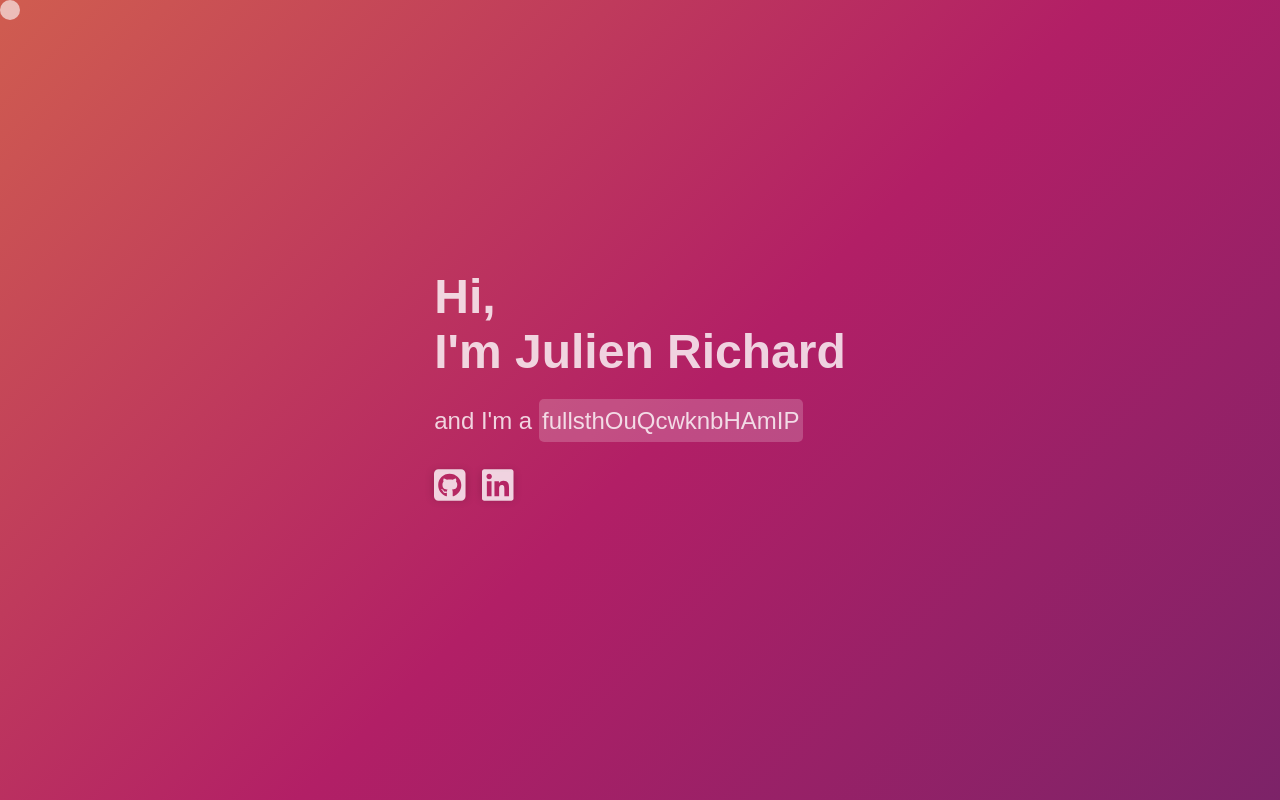
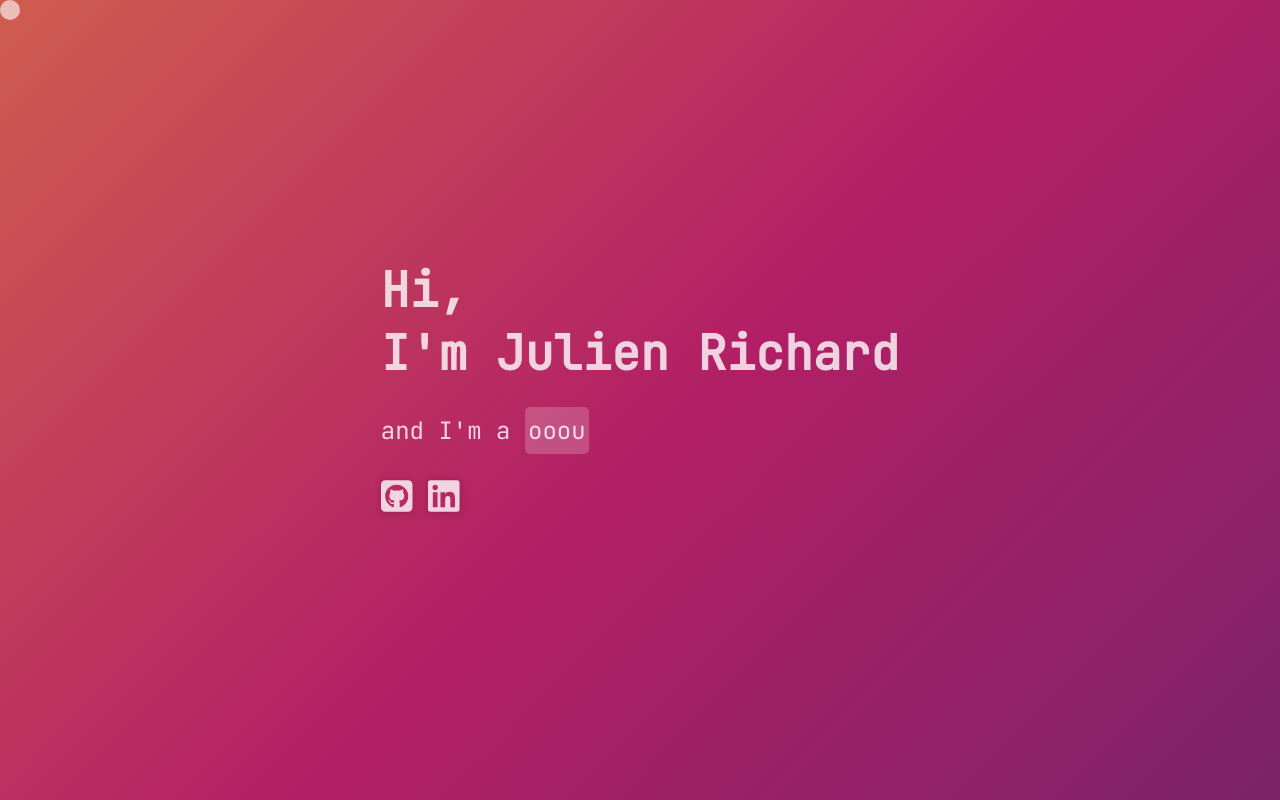
Before and after one commit to jurichar/portfolio, a React (Vite) app: page / in a window 1280 px wide. Built offline with nearby package versions, Linux system fonts and the light colour scheme.

Commit message:
nice render

```diff
--- a/index.html
+++ b/index.html
@@ -2,6 +2,9 @@
 <html lang="en">
   <head>
     <meta charset="UTF-8" />
+    <style>
+      @import url("https://fonts.googleapis.com/css2?family=JetBrains+Mono&display=swap");
+    </style>
     <link rel="icon" type="image/svg+xml" href="/vite.svg" />
     <meta name="viewport" content="width=device-width, initial-scale=1.0" />
     <title>jurichar</title>
--- a/src/_variables.scss
+++ b/src/_variables.scss
@@ -8,7 +8,7 @@ $font-color: rgba(255, 255, 255, 0.8);
 $primary-color-hovered: lighten($primary-color, 10%);
 $font-color-hovered: $primary-color;
 
-$base-font: "Luminari", fantasy;
+$base-font: "JetBrains Mono", monospace;
 $base-font-size: 16px;
 
 // Cards
--- a/src/components/Home/Home.scss
+++ b/src/components/Home/Home.scss
@@ -16,6 +16,7 @@
     border-radius: 5px;
     background-color: variables.$card-color;
     transition: background-color 0.3s ease-in-out, color 0.3s ease-in-out;
+    font-variant-numeric: tabular-nums;
     &:hover {
       background-color: variables.$card-color-hovered;
       color: variables.$font-color-hovered;
--- a/src/components/Home/Home.tsx
+++ b/src/components/Home/Home.tsx
@@ -4,8 +4,8 @@ import { faGithubSquare, faLinkedin } from "@fortawesome/free-brands-svg-icons";
 import { FontAwesomeIcon } from "@fortawesome/react-fontawesome";
 import { IconProp } from "@fortawesome/fontawesome-svg-core";
 
-const letters = "ABCDEFGHIJKLMNOPQRSTUVWXYZabcdefghijklmnopqrstuvwxyz";
-const phrase = "fullstack developper";
+const letters = "abcdefghijklmnopqrstuvwxyzabcdefghijklmnopqrstuvwxyz";
+const phrase = "oooo";
 
 const icon = (name: IconProp, link: string) => {
   return (
@@ -22,7 +22,7 @@ const Home = () => {
   const intervalRef = useRef(0);
 
   const onMouseOver = () => {
-    let iterations = 0;
+    let iterations = 3;
 
     if (intervalRef.current) clearInterval(intervalRef.current);
 
@@ -34,7 +34,7 @@ const Home = () => {
             if (index < iterations) {
               return phrase[index];
             } else {
-              return letters[Math.floor(Math.random() * 52)];
+              return letters[Math.floor(Math.random() * 30)];
             }
           })
           .join("")
@@ -42,8 +42,8 @@ const Home = () => {
 
       if (iterations >= phrase.length) clearInterval(intervalRef.current);
 
-      iterations += 1 / 3;
-    }, 25);
+      // iterations += 1 / 3;
+    }, 40);
   };
 
   useEffect(() => {
--- a/src/components/Projects/Projects.scss
+++ b/src/components/Projects/Projects.scss
@@ -143,7 +143,7 @@
 
 #markdown-body {
   pre {
-    background-color: variables.$card-color-hovered;
+    // background-color: white;
     border-radius: 5px;
     color: variables.$font-color-hovered;
     padding: 1rem;
@@ -152,9 +152,10 @@
     overflow: scroll;
     font-family: variables.$base-font;
   }
+  // font color
   color: variables.$font-color;
   font-family: variables.$base-font;
-  background-color: variables.$card-color;
+  background-color: rgba(0, 0, 0, 0);
   border-bottom: 1px solid variables.$card-border-color;
   h1,
   h2 {
--- a/src/components/Projects/Projects.tsx
+++ b/src/components/Projects/Projects.tsx
@@ -1,10 +1,10 @@
 import { useState } from "react";
 import "./Projects.scss";
-import ReactMarkdown from 'react-markdown';
-import Modal from 'react-modal';
-import 'github-markdown-css/github-markdown.css';
+import ReactMarkdown from "react-markdown";
+import Modal from "react-modal";
+import "github-markdown-css/github-markdown.css";
 
-Modal.setAppElement('#root');
+Modal.setAppElement("#root");
 
 const Projects = ({ data }) => {
   const isSmallScreen = window.innerWidth < 768;
@@ -14,11 +14,11 @@ const Projects = ({ data }) => {
   const openModal = (readme) => {
     setReadmeContent(readme);
     setModalIsOpen(true);
-  }
+  };
 
   const closeModal = () => {
     setModalIsOpen(false);
-  }
+  };
 
   const fetchReadme = async (readmeUrl) => {
     try {
@@ -28,7 +28,7 @@ const Projects = ({ data }) => {
     } catch (error) {
       console.error("Error fetching readme: ", error);
     }
-  }
+  };
 
   return (
     <header className="Project-header">
@@ -37,7 +37,11 @@ const Projects = ({ data }) => {
         <div className="events">
           {data.map((event: any, key: any) => {
             return (
-              <div className="event" key={key} onClick={() => fetchReadme(event.readme)}>
+              <div
+                className="event"
+                key={key}
+                onClick={() => fetchReadme(event.readme)}
+              >
                 <h3>{event.title}</h3>
                 <div className="event-image">
                   <img src={event.image} alt={event.image_alt} />
@@ -60,19 +64,18 @@ const Projects = ({ data }) => {
         onRequestClose={closeModal}
         style={{
           overlay: {
-            backgroundColor: 'rgba(0, 0, 0, 0.75)',
-            animation: `${modalIsOpen ? 'appear' : ''} 0.3s`,
+            backgroundColor: "rgba(0, 0, 0, 0.75)",
+            animation: `${modalIsOpen ? "appear" : ""} 0.3s`,
           },
           content: {
-            backgroundColor: '#22577a',
-            color: '#a8dadc',
-            margin: '5vh 0 0 0',
-            inset: isSmallScreen ? '20px' : '60px',
-            border: 'none',
-            borderRadius: '10px',
-            animation: `${modalIsOpen ? 'appear' : ''} 0.3s`,
-
-          }
+            backgroundColor: "rgba(0, 0, 0, 0.8)",
+            // color: "rgba(0, 0, 0, 0.75)",
+            margin: "5vh 0 0 0",
+            inset: isSmallScreen ? "20px" : "60px",
+            border: "none",
+            borderRadius: "10px",
+            animation: `${modalIsOpen ? "appear" : ""} 0.3s`,
+          },
         }}
       >
         <div className="markdown-body" id="markdown-body">
```
Also changed, not shown: src/components/About/About.scss (+9 -0 lines).
